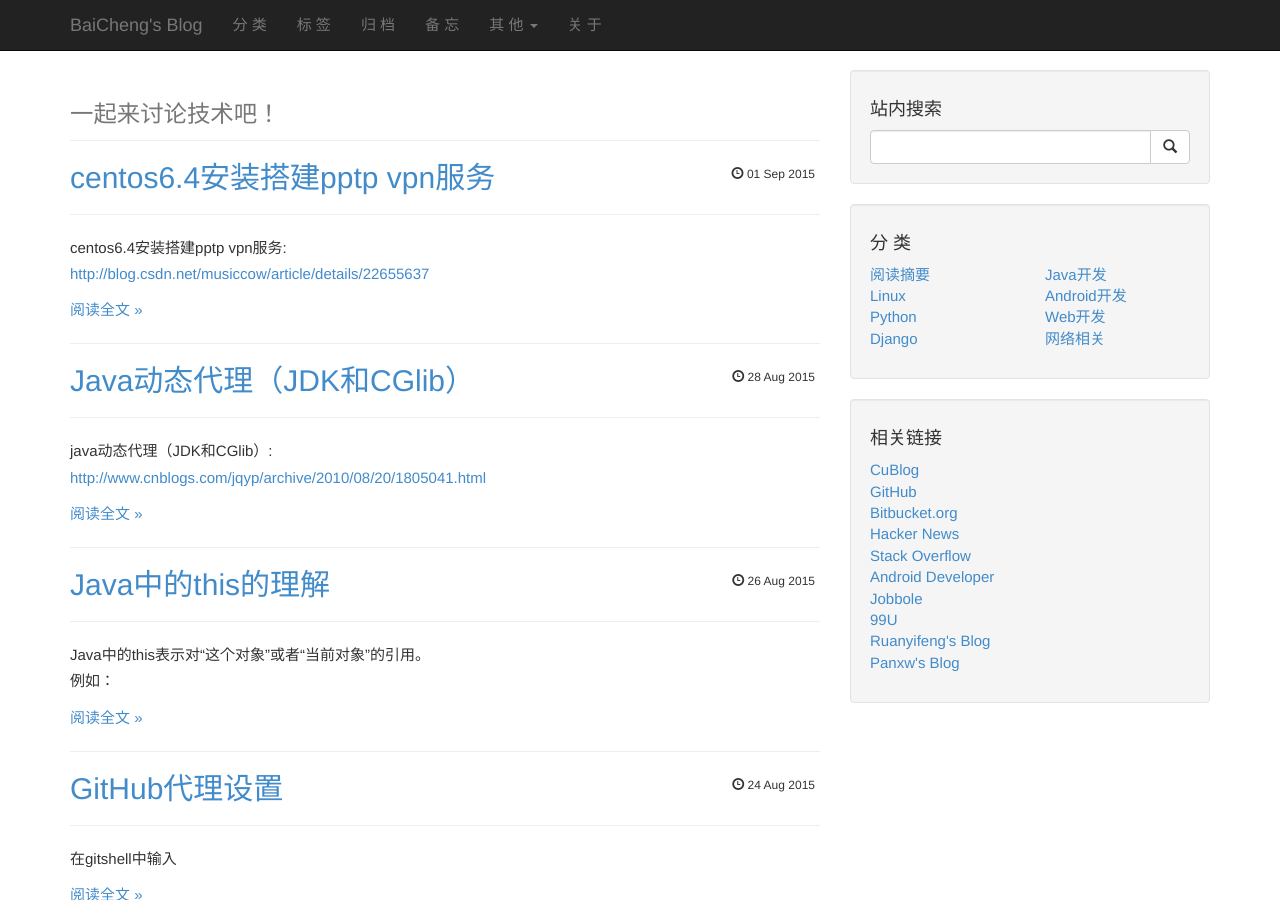
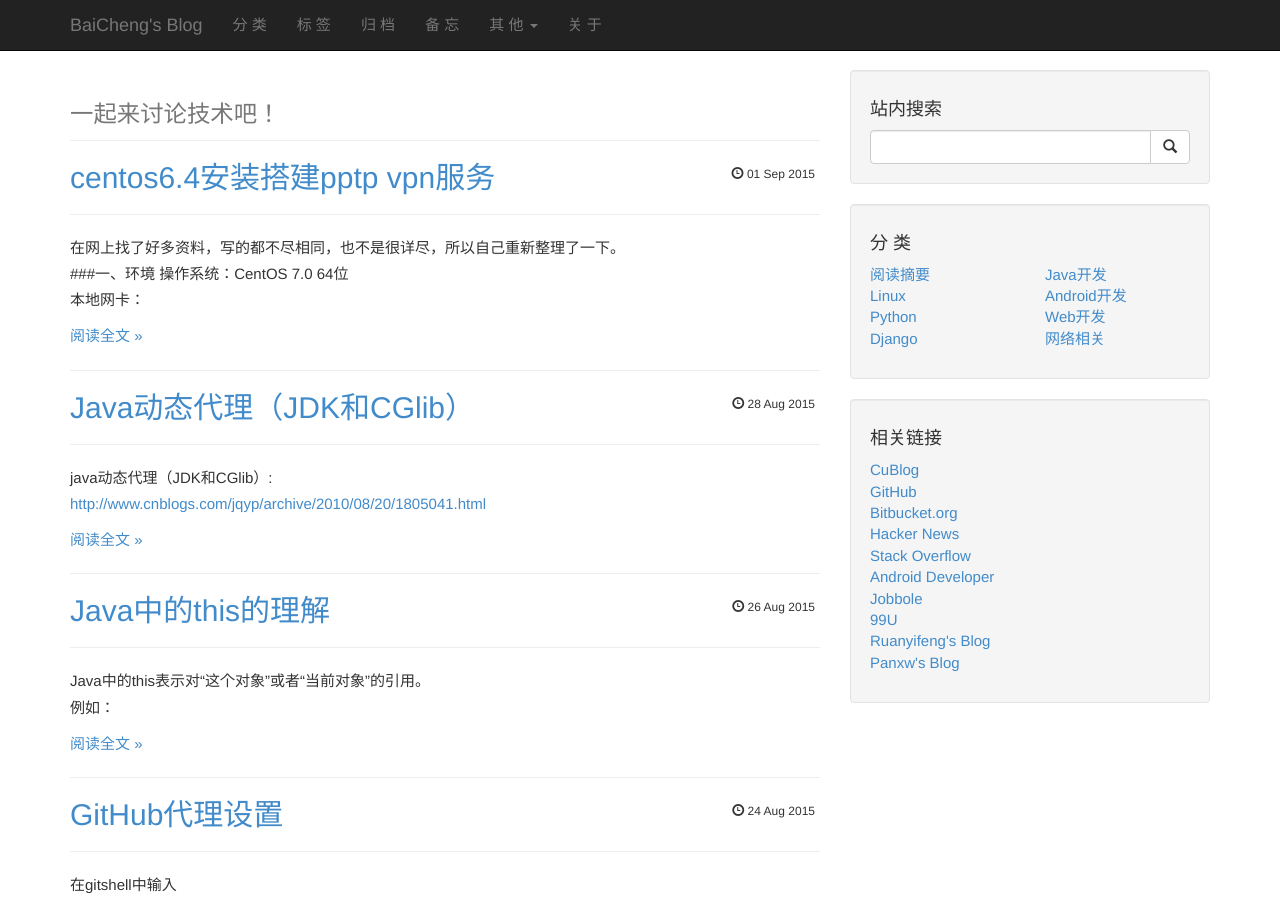
Before and after one commit to zbc0512/zbc0512.github.io, a Jekyll site: the page built from index.html, in a window 1280 px wide and 900 px high. Built offline with Jekyll 4.4.1, drawn with Linux system fonts in a browser that asks for light colours; Markdown is read by kramdown in place of the engine named in the settings; the list of posts is cut into pages by our own code; comment, search, counter and statistics services are not loaded; part of the change alters nothing that is shown.

Commit message:
centos7 pptp vpn

```diff
--- a/_posts/2015-09-01-linux-pptp-vpn.md
+++ b/_posts/2015-09-01-linux-pptp-vpn.md
@@ -5,8 +5,110 @@ title: "centos6.4安装搭建pptp vpn服务"
 tags: "Linux"
 ---
 
-centos6.4安装搭建pptp vpn服务:
-<http://blog.csdn.net/musiccow/article/details/22655637>
+在网上找了好多资料，写的都不尽相同，也不是很详尽，所以自己重新整理了一下。
+###一、环境
+操作系统：CentOS 7.0 64位
+本地网卡：
 
-centos6.4安装配置vpn服务器步骤详解:
-<http://www.jb51.net/os/RedHat/128137.html>
+    # ifconfig
+    eth0: flags=4163<UP,BROADCAST,RUNNING,MULTICAST>  mtu 1500
+          inet 10.172.96.8  netmask 255.255.248.0  broadcast 10.172.103.255
+    eth1: flags=4163<UP,BROADCAST,RUNNING,MULTICAST>  mtu 1500
+          inet 47.88.1.245  netmask 255.255.252.0  broadcast 47.88.3.255
+
+说明：本地网卡eth0负责连接vpn客户端，eth1负责与10.100.100.0网段服务器的连接。
+目的：
+1. vpn客户端能够成功的连接到vpn服务器上；
+2. vpn服务器可以转发来自vpn客户端对10.100.100.0网段的请求。
+检查是否支持：
+
+    # modprobe ppp-compress-18 && echo ok
+
+执行上述命令后，显示“ok”。继续执行如下命令，并提示如下信息，则表明支持。
+
+    # cat /dev/net/tun
+    cat: /dev/net/tun: File descriptor in bad state
+
+上述两条均通过，才能安装pptp。否则就只能考虑openvpn。
+###二、安装
+1. Cent OS 7.0 默认集成了MPPE和PPP，以及iptables，因此下面检查也可以忽略：
+
+    # rpm -q ppp // 查询当前系统的ppp是否默认集成了，以及ppp的版本
+
+用以下命令检查PPP是否支持MPPE：
+
+    # strings '/usr/sbin/pppd' |grep -i mppe | wc --lines
+
+如果以上命令输出为“0”则表示不支持；输出为“30”或更大的数字就表示支持，MPPE（Microsoft Point to Point Encryption，微软点对点加密）。
+2. 安装pptpd
+
+    # yum install pptpd
+
+也可以自行下载进行安装：
+
+    # rpm -ivh pptpd-1.4.0-1.el6.x86_64.rpm
+
+64位pptpd-1.4.0-1.el6.x86_64.rpm的下载地址：<http://www.pipipan.com/file/18457333>
+32位pptpd-1.4.0-1.el6.i686.rpm版本下载地址：<http://www.400gb.com/file/54124192>
+
+###三、配置
+注：配置相应文件时建议先使用cp命令备份.bak文件。
+####1. 配置/etc/ppp/options.pptpd
+去掉两行ms-dns前面的#，并修改为google的dns
+
+    ms-dns 8.8.8.8
+    ms-dns 8.8.4.4
+
+####2. 配置/etc/ppp/chap-secrets
+用户登录信息：
+
+    username    pptpd    password    *
+
+####3. 配置/etc/pptpd.conf
+去掉localip和remoteip两行的注释：
+
+    localip 192.168.0.1
+    remoteip 192.168.0.234-238,192.168.0.245
+
+####4. 配置/etc/sysctl.conf
+在末尾添加下面的代码，使内核支持转发：
+
+    net.ipv4.ip_forward = 1
+
+运行下面的命令使内核修改生效：
+
+    # sysctl -p
+
+###四、转发
+添加下面的iptables转发规则
+
+    iptables -t nat -A POSTROUTING -s 192.168.0.0/24 -o eth1 -j MASQUERADE
+
+注意：由于阿里云是双网卡，内网eth0，外网eth1，所以这块特别容易误写为eth0，这也是为什么很多杂乱的教程无法配置成功的原因之一。
+
+添加转发规则后重启就会失效，CentOS 6系统可以使用service iptables save保存配置，但CentOS 7不支持，可能会报错：
+
+    -bash: /etc/init.d/iptables: No such file or directory
+
+我们需要将配置写入rc.local文件中，开机自动设置，运行下面的命令赋予rc.loacl执行权限：
+
+    chmod +x /etc/rc.d/rc.local
+
+然后编辑rc.local，并把上面的转发规则写到文件末尾。
+
+###五、启动
+####1. 启动pptpd
+
+    /etc/init.d/pptpd start
+
+####2. 用下面的命令使pptpd开机自动启动
+
+    chkconfig pptpd on
+
+到此为止，vpn已搭建完成，可以连接并访问外网了。
+
+###参考：
+centos6.4安装搭建pptp vpn服务：<http://blog.csdn.net/musiccow/article/details/22655637>
+centos6.4安装配置vpn服务器步骤详解：<http://www.jb51.net/os/RedHat/128137.html>
+阿里云服务器配置VPN详解，pptpd下载地址更新版：<http://bbs.aliyun.com/read/231812.html>
+Centos 7搭建VPN（PPTP）服务器方法：<http://www.wanghailin.cn/centos-7-vpn/>
```
